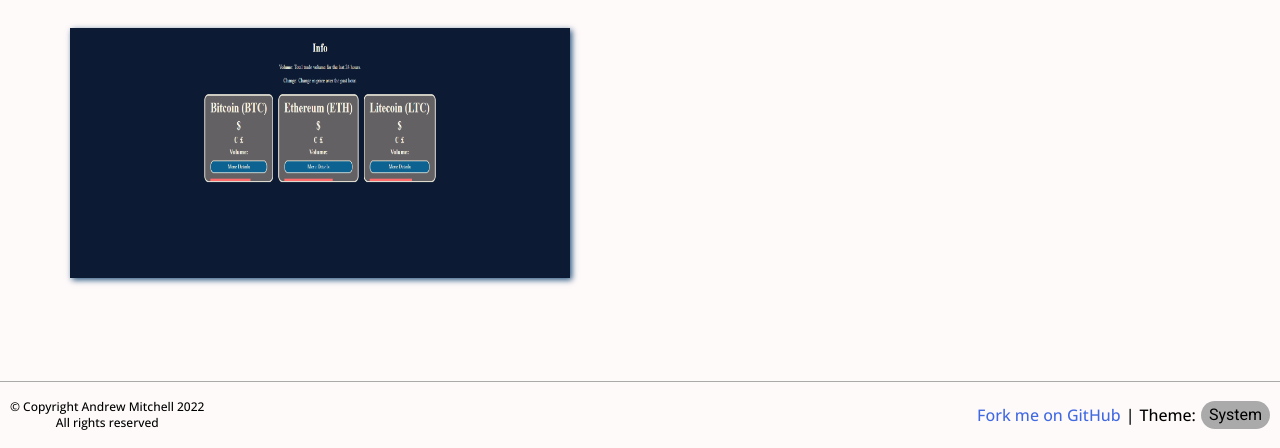
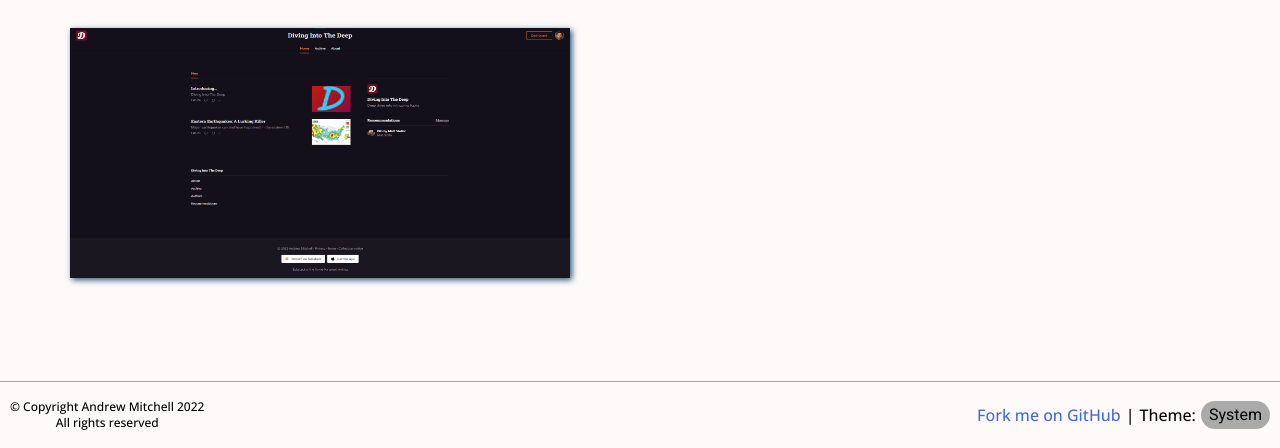
Before and after one commit to realandrew/projectsbyandrew, a plain HTML site: page projects/divingintothedeep.html in a window 1280 px wide. Shown: the part 352-800 px from the top of the page. Drawn offline with nearby package versions, Linux system fonts and the light colour scheme; some packages are replaced by stand-ins of ours; a script that the page names is missing.

Commit message:
fix: Incorrect screenshot on the DITD page.

```diff
--- a/projects/divingintothedeep.html
+++ b/projects/divingintothedeep.html
@@ -62,8 +62,8 @@
         </div>
         <div class="image-gallery">
           <div class="gallery-item">
-            <a href="../img/projects/cryptocoin-tracker/cryptocoin-tracker-screenshot-1.png" title="Screenshot 1">
-              <img src="../img/projects/cryptocoin-tracker/cryptocoin-tracker-screenshot-1.png" class="gallery-image" title="Screenshot 1" alt="Screenshot of Coronavirus Tracker">
+            <a href="../img/projects/divingintothedeep/ditd-screenshot-1.png" title="Screenshot 1">
+              <img src="../img/projects/divingintothedeep/ditd-screenshot-1.png" class="gallery-image" title="Screenshot 1" alt="Screenshot of Diving Into The Deep Homepage.">
               <div class="overlay">
               </div>
             </a>
```
Also changed, not shown: img/projects/divingintothedeep/ditd-screenshot-1.png (added).
